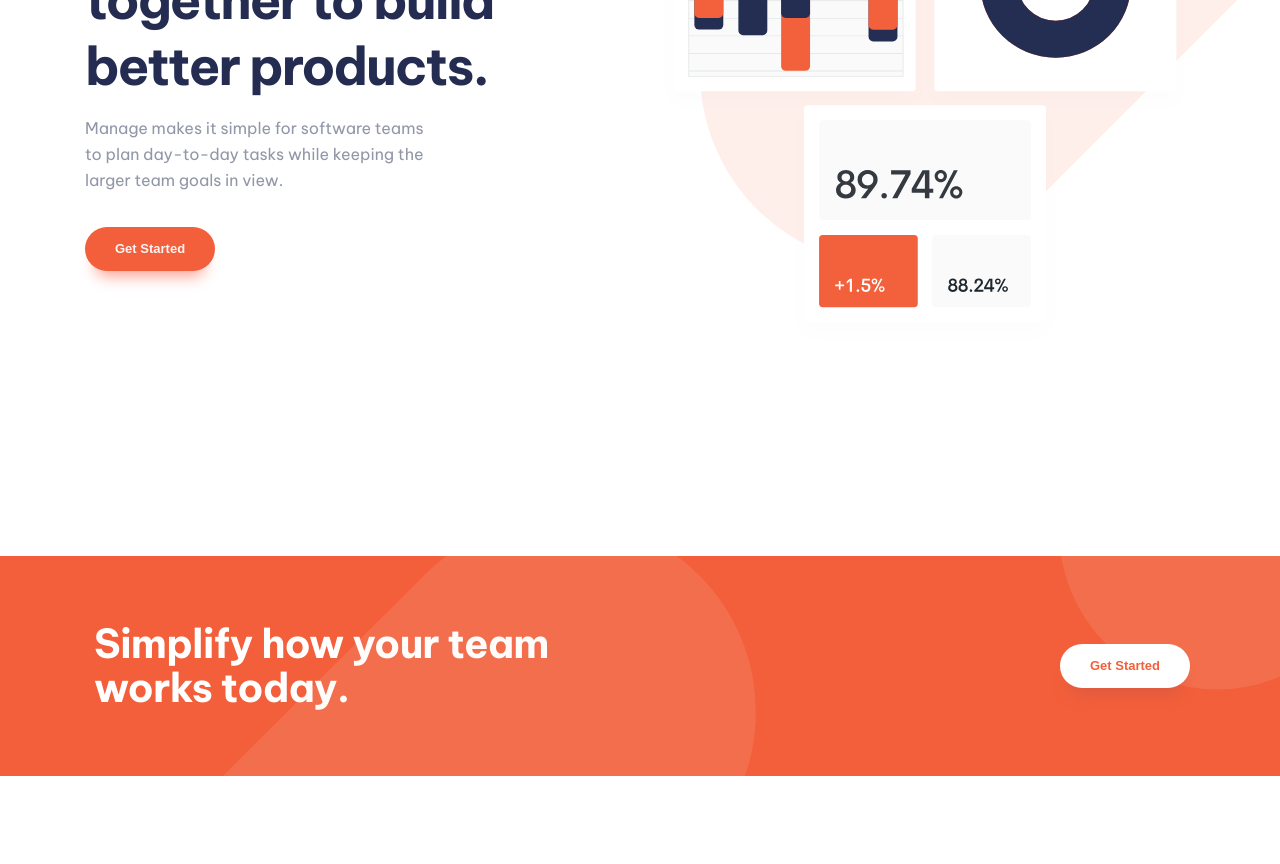
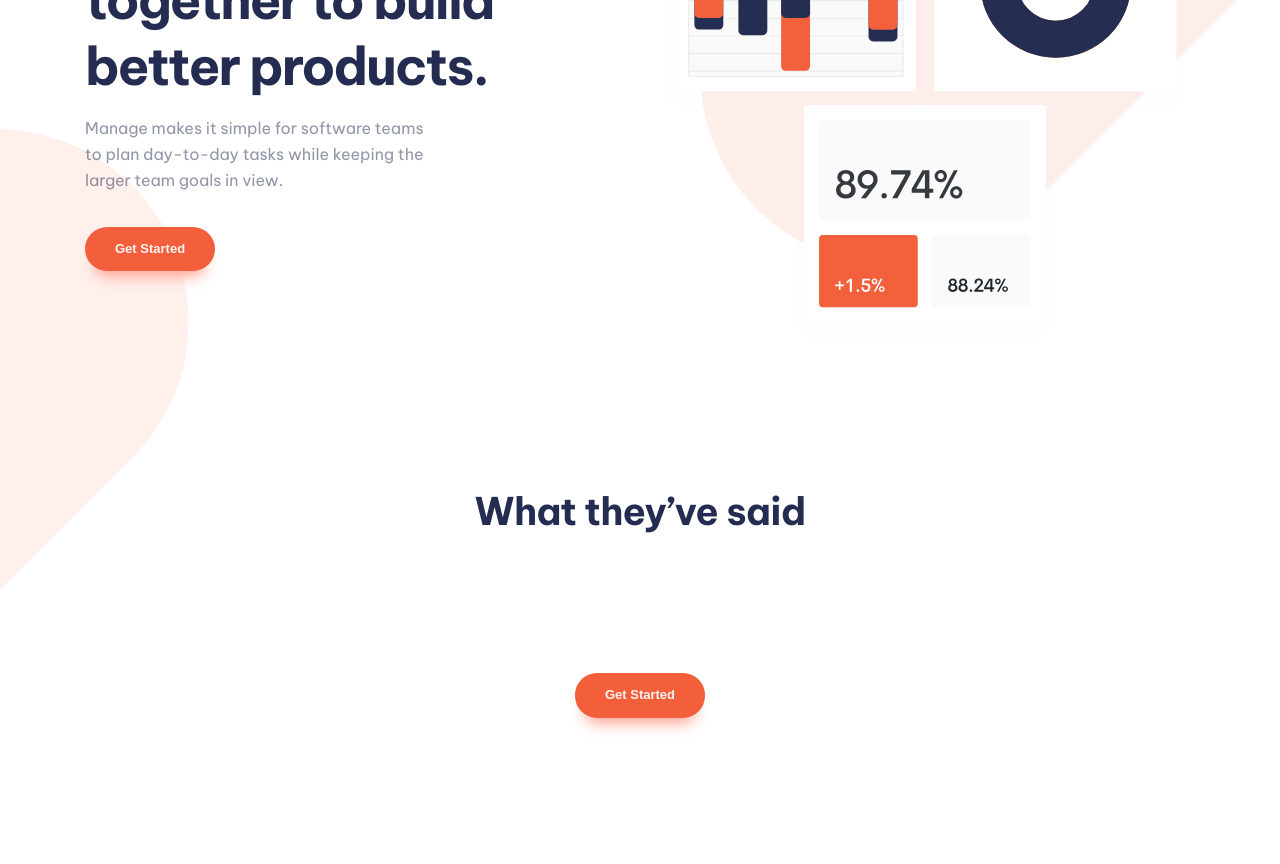
Before and after one commit to martinsantaclara/manage-landing-mentor, a Next.js app: page / in a window 1280 px wide. Shown: the part 340-1204 px from the top of the page. Before the commit the page ends 1116 px from the top, so only its background shows below. Built offline with nearby package versions, Linux system fonts and the light colour scheme.

Commit message:
reviewend

```diff
--- a/pages/index.js
+++ b/pages/index.js
@@ -3,7 +3,7 @@ import React, { useState, useEffect } from 'react';
 import BgUpperCorner from '../components/BgUpperCorner/bgUpperCorner';
 import Header from '../components/Header/header';
 import Hero from '../components/Hero/hero';
-// import Reviews from '../components/reviews/reviews';
+import Reviews from '../components/Reviews/reviews';
 import Simplify from '../components/Simplify/simplify';
 
 const useWidth = () => {
@@ -48,7 +48,7 @@ export default function Home({ dark }) {
                     ></Header>
                     <main>
                         <Hero mobile={mobile} widthScreen={width}></Hero>
-                        {/* <Reviews mobile={mobile} widthScreen={width}></Reviews> */}
+                        <Reviews mobile={mobile} widthScreen={width}></Reviews>
                         <Simplify
                             mobile={mobile}
                             widthScreen={width}
```
